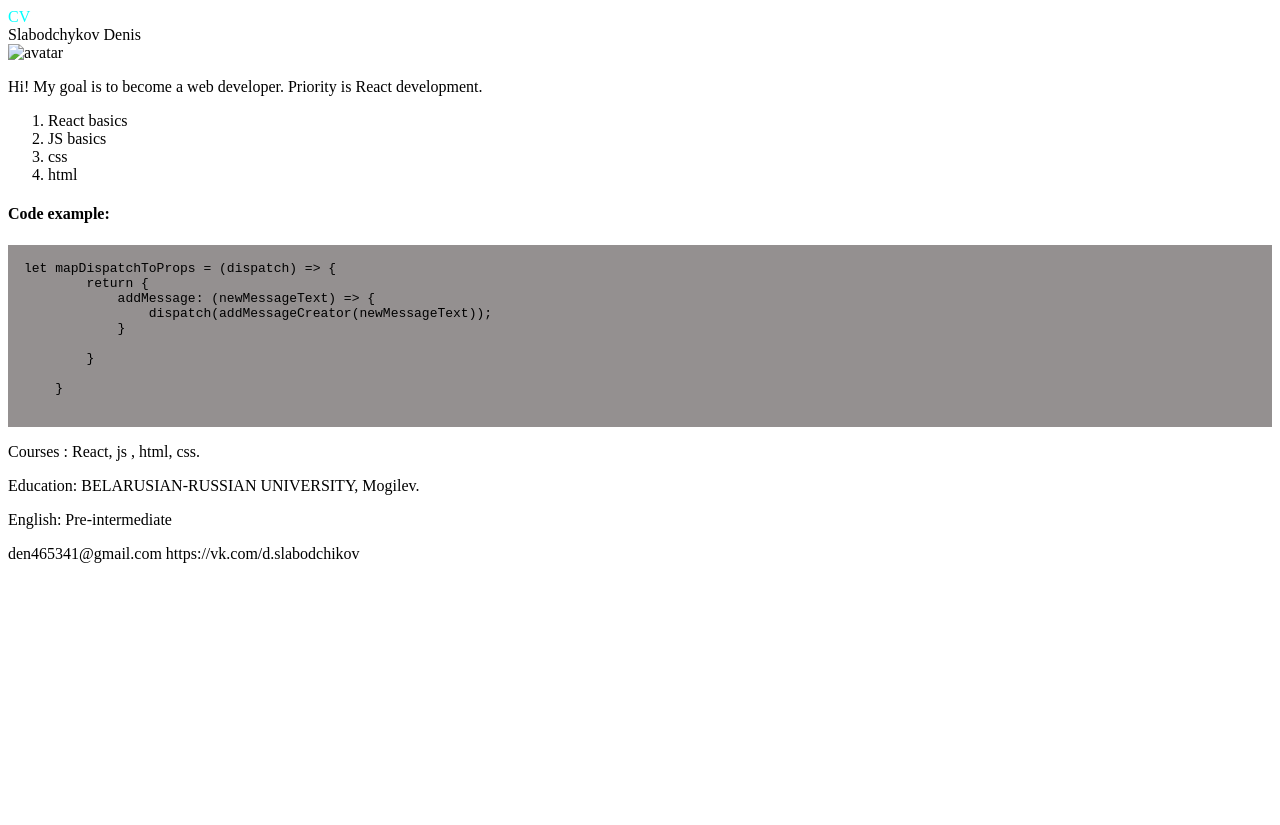
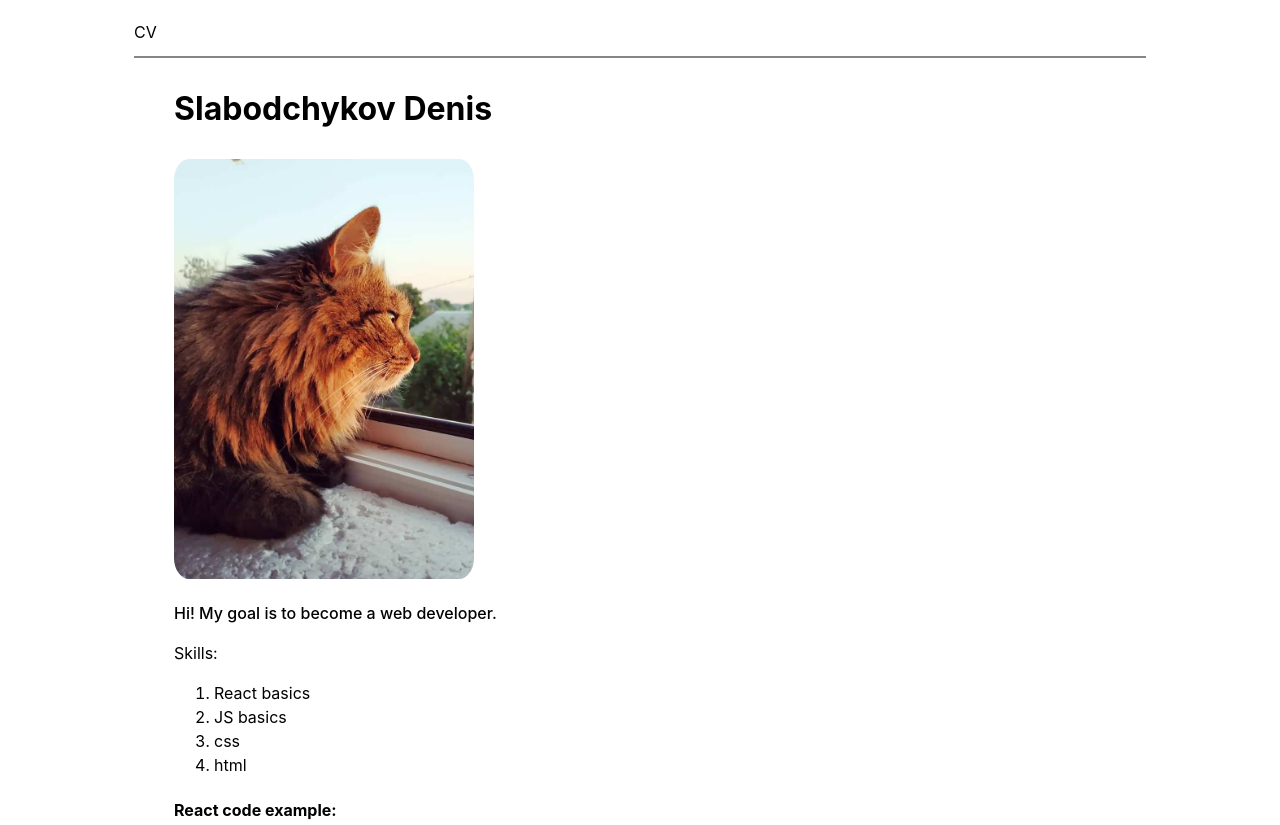
Before and after one commit to denchik3192/rsschool-cv, a plain HTML site: page index.html in a window 1280 px wide. Shown: the top 825 px of the page. Before the commit the page ends 800 px from the top, so only its background shows below. Drawn offline with Linux system fonts and the light colour scheme.

Commit message:
feat: add social links, add image

```diff
--- a/index.html
+++ b/index.html
@@ -13,35 +13,40 @@
 
 
 <body>
-    <header class="header">CV</header>
 
     <section class="container">
+
+        <header class="cv-header">
+            <div>CV</div>
+        </header>
+
+
             <div class="cv-profile">
-            <div class="cv-profile-name">Slabodchykov Denis</div>
-            <img src="" alt="avatar">
+                <h1>Slabodchykov Denis</h1>
+                <img src="cat.jpg" width="300" alt="avatar">
             </div>
             <!-- /.profile-section -->
-
             <div class="goals">
-            <p>Hi! My goal is to become a web developer. Priority is React development.</p>
+                <p>Hi! My goal is to become a web developer.</p>
             </div>
-        <!-- /.goals -->
-
-
-        <div>
-
-            <ol class="skils">
+            <div class="skils">
+                <div>Skills:</div>
+                <ol>
                     <li>React basics</li>
                     <li>JS basics</li>
                     <li>css</li>
                     <li>html</li>
                 </ol>
                 <!-- /.skils -->
+            </div>
 
-        </div>
+
+        <!-- /.goals -->
+
+
         <div class="code-section">
 
-            <h4>Code example:</h4>
+            <h4>React code example:</h4>
 
             <pre class="code">
 let mapDispatchToProps = (dispatch) => {
@@ -58,8 +63,8 @@ let mapDispatchToProps = (dispatch) => {
         </div>
         <!-- /.code-section -->
 
-        <div>
-            <p>Courses : React, js , html, css.
+        <div class="experience">
+            <p>Courses :
             <p>
 
             <p>Education: BELARUSIAN-RUSSIAN UNIVERSITY, Mogilev.
@@ -71,7 +76,9 @@ let mapDispatchToProps = (dispatch) => {
 
 
         <footer>
-            den465341@gmail.com https://vk.com/d.slabodchikov
+            <div class="mail">den465341@gmail.com</div>
+            <div class="vk"><a href="https://vk.com/d.slabodchikov">VK</a></div>
+            <div class="phone">+37298623039</div>
         </footer>
 
     </section>
--- a/style.css
+++ b/style.css
@@ -1,8 +1,9 @@
 *{
     box-sizing: border-box;
+
 }
 
-container{
+.container{
     font-family: -apple-system,BlinkMacSystemFont,"Segoe UI",Helvetica,Arial,sans-serif,"Apple Color Emoji","Segoe UI Emoji","Segoe UI Symbol";
     font-size: 16px;
     line-height: 1.5;
@@ -10,15 +11,65 @@ container{
     margin-right: auto;
     margin-left: auto;
 
+
 }
 
-.header{
-    color: aqua;
-    border-bottom: rgb(119, 11, 11);
+.profile-goals-container{
+
+    display: flex;
+    align-items: center;
+}
+.cv-profile{
+    padding-left: 40px;
+}
+.cv-profile h1{
+    font-size:xx-large;
+}
+.cv-profile img{
+    border-radius: 5%;
 }
 
+.cv-header{
+    color: rgb(0, 0, 0);
+    border-bottom: 2px solid rgb(134, 134, 134);
+    height: 50px;
+    display: flex;
+    align-items: center;
+}
+
+.goals{
+    padding-left: 40px;
+    font-weight: 500;
+
+}
+.skils{
+    padding-left: 40px;
+}
+
+.code-section{
+    padding-left: 40px;
+}
 
 .code{
-    background-color: rgb(148, 144, 144);
+    background-color: rgba(72, 134, 160, 0.986);
     padding: 16px;
+    color: aliceblue;
+    /* padding-left: 40px; */
 }
+
+.experience{
+    padding-left: 40px;
+}
+
+footer{
+    display: flex;
+    justify-content: space-around;
+    align-items: center;
+    background-color: rgb(134, 134, 134);
+    height: 100px;
+    color: aliceblue;
+}
+footer a{
+    text-decoration: none;
+    color: azure;
+}
```
Lines whose indentation alone changed are shown as unchanged.
